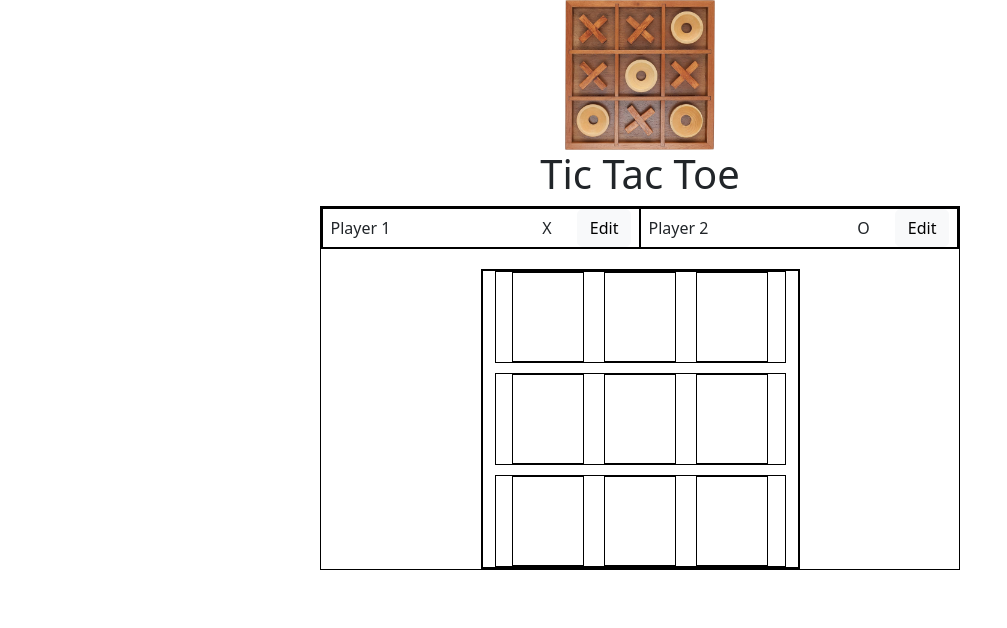
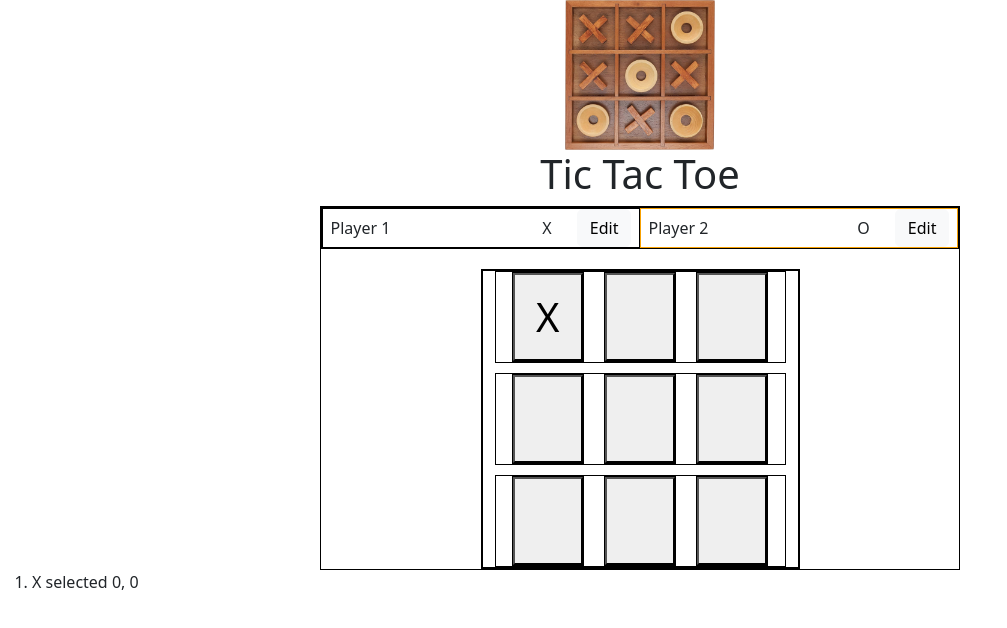
Before and after one commit to vishnu6960/tic-tac-toe_with_react, a React (Vite) app: page / in a window 1280 px wide. Both pictures are taken after a click on the element 547 px from the left and 317 px from the top of the page. Shown: the top 628 px of the page, without its empty margins (0-1007 px from the left). Built offline with nearby package versions, Linux system fonts and the light colour scheme.

Commit message:
gameboard and lifting up the state concepts

```diff
--- a/src/App.jsx
+++ b/src/App.jsx
@@ -1,25 +1,51 @@
-import React from 'react'
+import React, { act, useState } from 'react'
 import './App.css'
 import Player from './components/player/Player'
 import 'bootstrap/dist/css/bootstrap.min.css'
 import GameBoard from './components/gameboard/GameBoard'
+import Log from './components/log/Log'
 
 
 const App = () => {
+
+  const [gameTurns , setGameTurns] = useState([])
+  const [activePlayer, setActivePlayer] = useState('X')
+
+  const handleSelectBox = (rowIndex, colIndex) => {
+    setActivePlayer((currPlayer) => currPlayer === 'X' ? 'O' : 'X')
+
+    setGameTurns((prevTurns) => {
+
+      let currentPlayer = 'X'
+
+      if(prevTurns.length > 0 && prevTurns[0].player === 'X'){
+        currentPlayer = 'O'
+      }
+
+      // console.log(currentPlayer)
+
+      const updateTurns = [
+        { square : { row : rowIndex, col : colIndex}, player: currentPlayer, ...prevTurns}
+      ]
+      return updateTurns
+    })
+  }
   return (
     <>
       <main>
 
         <div id='gameContainer' className='col-12 col-sm-10 col-md-9 col-lg-8 col-xl-6'>
 
-          <div id='players' className='col-12'>
-            <Player name="Player 1" symbol="X" />
-            <Player name="Player 2" symbol="O" />
+          <div id='players' className='col-12 highlight-player'>
+            <Player name="Player 1" symbol="X" isActive={activePlayer === 'X'} />
+            <Player name="Player 2" symbol="O" isActive={activePlayer === 'O'} />
           </div>
 
-          <GameBoard />
+          <GameBoard onSelectBox={handleSelectBox} turns={gameTurns} />
 
         </div>
+
+        <Log turns={gameTurns} />
 
       </main>
     </>
--- a/src/components/gameboard/GameBoard.css
+++ b/src/components/gameboard/GameBoard.css
@@ -19,8 +19,14 @@
     width: 25%;
 }
 
-@media screen(max-width:400px) {
-    #gameBoard{
+.symbolButton {
+    width: 100%;
+    height: 100%;
+    font-size: 40px;
+}
 
+@media screen and (max-width: 400px) {
+    #gameBoard {
+        height: 250px;
     }
-}
+  }
--- a/src/components/gameboard/GameBoard.jsx
+++ b/src/components/gameboard/GameBoard.jsx
@@ -1,16 +1,24 @@
-import React from 'react'
+import React, { useState } from 'react'
 import './GameBoard.css'
 
-const arr = [[null, null, null], [null, null, null], [null, null, null]]
+const boardArr = [[null, null, null], [null, null, null], [null, null, null]]
 
-const GameBoard = () => {
+const GameBoard = ({ onSelectBox, turns }) => {
+
+    let gameBoard = boardArr
+    for(const turn of turns){
+        const { square, player } = turn
+        const { row, col } = square
+        console.log(player)
+        gameBoard[row][col] = player
+    }
     return (
-    <div className='container col-10 col-sm-9 col-md-7 col-lg-6 col-xl-6' id='gameBoard'>
-        {arr.map((row, rowIndex) => (
+        <div className='container col-10 col-sm-9 col-md-7 col-lg-6' id='gameBoard'>
+            {gameBoard.map((row, rowIndex) => (
                 <div key={rowIndex} className='symbolRow'>
                     {row.map((playerSymbol, colIndex) => (
                         <div key={colIndex} type='button' className='symbolCol'>
-                        {playerSymbol}
+                            <button onClick={() => onSelectBox(rowIndex, colIndex)} className='symbolButton'>{playerSymbol}</button>
                         </div>
                     ))}
 
--- /dev/null
+++ b/src/components/log/Log.jsx
@@ -0,0 +1,13 @@
+import React from 'react'
+
+const Log = ( {turns} ) => {
+  return (
+    <ol>
+      {turns.map((turn) => (
+        <li key={`${turn.square.row}${turn.square.col}`}>{turn.player} selected {turn.square.row}, {turn.square.col}</li>
+      ))}
+    </ol>
+  )
+}
+
+export default Log
--- a/src/components/player/Player.css
+++ b/src/components/player/Player.css
@@ -12,3 +12,7 @@
     justify-content: space-between;
     /* gap: 100px; */
 }
+
+.playerInfo.active{
+    border-color: rgb(247, 161, 2);
+}
--- a/src/components/player/Player.jsx
+++ b/src/components/player/Player.jsx
@@ -2,7 +2,7 @@ import React, { useState } from 'react'
 import './Player.css'
 import 'bootstrap/dist/css/bootstrap.min.css'
 
-const Player = ({name, symbol}) => {
+const Player = ({name, symbol, isActive}) => {
   const [updatedName, setName] = useState(name)
   const [isEdit, setEdit] = useState(false)
 
@@ -22,10 +22,10 @@ const Player = ({name, symbol}) => {
 
   return (
     <>
-      <div className='playerInfo col-12 col-md-6'>
+      <div className={`playerInfo col-12 col-md-6 ${isActive ? 'active' : ''}`}>
         <span className='player'>
             {playerName}
-            <span className='playerSymbol'> {symbol}</span>
+            <span className='playerSymbol'> {symbol} </span>
         </span>
         <button className="btn btn-light" onClick={handleEditFun}>{isEdit ? 'Save' : 'Edit'}</button>
       </div>
```
Also changed, not shown: src/App.css (line endings or trailing spaces), src/components/log/Log.css (added). Lines whose indentation alone changed are shown as unchanged.
